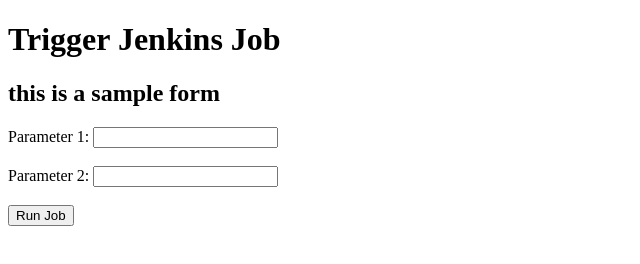
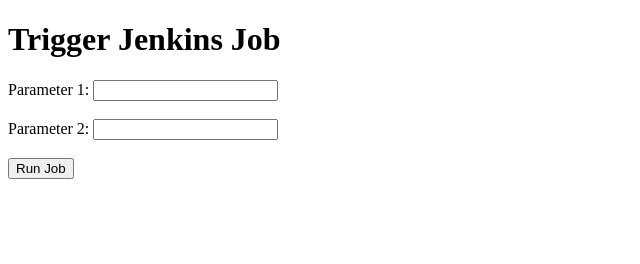
Before and after one commit to DhanushKeloth/newjenkinsrepo, a website built with webpack: page index.html in a window 1280 px wide. Shown: the whole page, without its empty margins (0-640 px from the left). Built offline with nearby package versions, Linux system fonts and the light colour scheme.

```diff
--- a/index.html
+++ b/index.html
@@ -5,7 +5,7 @@
 </head>
 <body>
     <h1>Trigger Jenkins Job</h1>
-    <h2>this is a sample form</h2>
+
     <form action="http://localhost:8080/job/html-form/ws/index.html" method="POST">
         <label for="param1">Parameter 1:</label>
         <input type="text" id="param1" name="PARAM1"><br><br>
```
